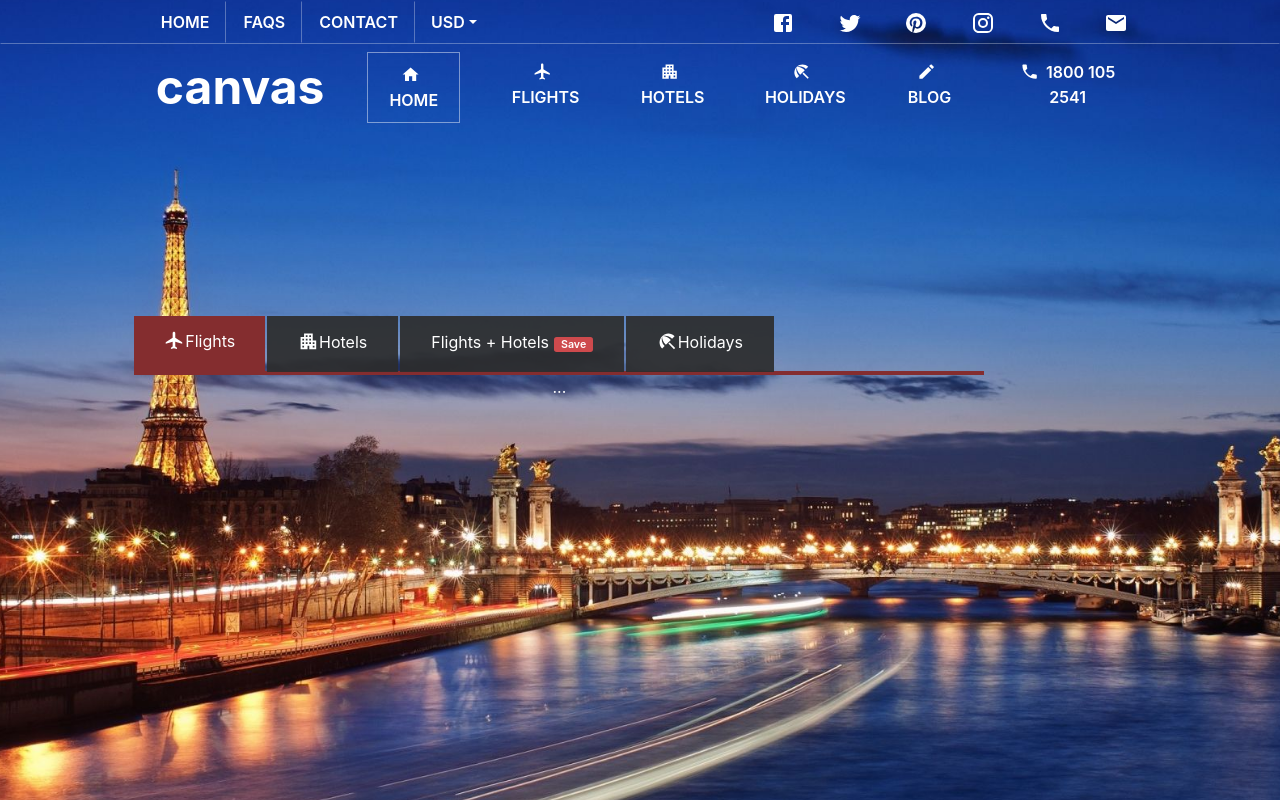
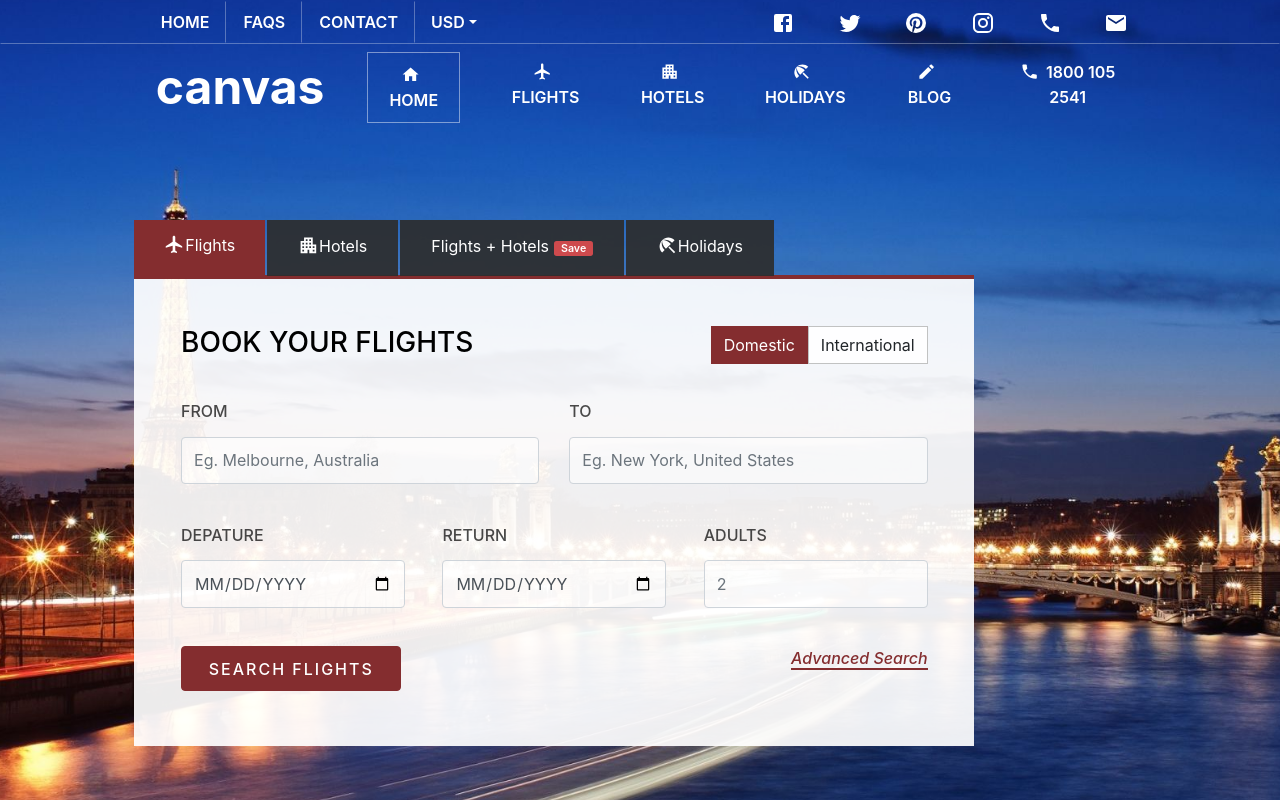
Before and after one commit to Chiaro-K/react_booking_system, a React (Create React App) app: page /home in a window 1280 px wide. Built offline with nearby package versions, Linux system fonts and the light colour scheme.

Commit message:
add flight info to page - add the css to match template

```diff
--- a/src/components/booking-frame/booking-frame.js
+++ b/src/components/booking-frame/booking-frame.js
@@ -1,5 +1,6 @@
 import React, { Component, Fragment } from 'react';
 import './booking-frame.scss';
+import FlightInfo from '../flight-info/flight-info';
 import FlightIcon from '@material-ui/icons/Flight';
 import ApartmentIcon from '@material-ui/icons/Apartment';
 import BeachAccessIcon from '@material-ui/icons/BeachAccess';
@@ -16,7 +17,7 @@ const BookingFrame = () => {
                 </div>
             </nav>
             <div className="tab-content" id="nav-tabContent">
-                    <div className="tab-pane fade show active" id="nav-home" role="tabpanel" aria-labelledby="nav-home-tab">...</div>
+                <div className="tab-pane fade show active" id="nav-home" role="tabpanel" aria-labelledby="nav-home-tab"><FlightInfo /></div>
                 <div className="tab-pane fade" id="nav-profile" role="tabpanel" aria-labelledby="nav-profile-tab">...</div>
                 <div className="tab-pane fade" id="nav-contact" role="tabpanel" aria-labelledby="nav-contact-tab">...</div>
                 <div className="tab-pane fade" id="nav-contact" role="tabpanel" aria-labelledby="nav-contact-tab">...</div>
--- /dev/null
+++ b/src/components/flight-info/flight-info.js
@@ -0,0 +1,51 @@
+import React, { Component, Fragment } from 'react';
+import './flight-info.scss';
+
+const FlightInfo = () => {
+    return (
+        <div id="flight-info">
+            <form>
+                <header>
+                    <h3>Book Your Flights</h3>
+                    <div class="right">
+                        <button className="btn active" type="button">Domestic</button>
+                        <button className="btn" type="button">International</button>
+                    </div>
+                </header>
+                <section className="flex-container">
+                    <div class="form-group wide">
+                        <label for="from">From</label>
+                        <input type="text" class="form-control" id="from" aria-describedby="from" placeholder="Eg. Melbourne, Australia" required></input>
+                    </div>
+                    <div class="form-group wide">
+                        <label for="to">To</label>
+                        <input type="text" class="form-control" id="to" placeholder="Eg. New York, United States" required></input>
+                    </div>
+                </section>
+                <section className="flex-container">
+                    <div class="form-group short">
+                        <label for="departure">Depature</label>
+                        <input type="date" class="form-control" id="departure" aria-describedby="departure" required></input>
+                    </div>
+                    <div class="form-group short">
+                        <label for="return">Return</label>
+                        <input type="date" class="form-control" id="return" aria-describedby="return" required></input>
+                    </div>
+                    <div class="form-group short">
+                        <label for="adults">Adults</label>
+                        <input type="number" required class="form-control" id="adults" aria-describedby="adults" placeholder="2" required></input>
+                    </div>
+                </section>
+                <section className="flex-container">
+                    <div>
+                        <button type="submit" className="btn btn-submit">Search Flights</button>
+                    </div>
+                    <div>
+                        <a href="#">Advanced Search</a>
+                    </div>
+                </section>
+            </form>
+        </div>
+    );
+}
+export default FlightInfo;
--- /dev/null
+++ b/src/components/flight-info/flight-info.scss
@@ -0,0 +1,80 @@
+$red: #842d2f;
+@mixin all-red {
+  border: 1px solid $red;
+  background-color: $red;
+  color: #ffffff;
+}
+
+#flight-info {
+  header {
+    margin-bottom: 30pt;
+  }
+
+  text-align: left;
+  width: 100%;
+  height: 350pt;
+  background-color: #ffffffeb;
+  padding: 35pt;
+  h3,
+  label {
+    color: #000;
+    text-transform: uppercase;
+    display: inline;
+  }
+
+  .right {
+    display: initial;
+    float: right;
+    & .btn {
+      border: 1px solid #000;
+      border-radius: 0em;
+      background-color: #ffffffeb;
+      border-color: #88888882;
+      &.active {
+        @include all-red;
+      }
+    }
+  }
+
+  .flex-container {
+    display: flex;
+    justify-content: space-between;
+    margin-bottom: 17pt;
+    & label {
+      color: #000000b5;
+      font-weight: 500;
+      margin-bottom: 10pt !important;
+    }
+
+    & .form-group {
+      & input {
+        height: calc(2.1em + 0.75rem + 2px);
+        margin-top: 10pt;
+        background-color: #ffffff8c;
+      }
+      &.wide {
+        width: 48%;
+      }
+
+      &.short {
+        width: 30%;
+        & input {
+          text-transform: uppercase;
+        }
+      }
+    }
+    & .btn-submit {
+      padding: 7pt 20pt;
+      @include all-red;
+      text-transform: uppercase;
+      font-weight: 500;
+      letter-spacing: 2px;
+    }
+    & div a {
+      color: $red;
+      font-style: italic;
+      font-weight: 500;
+      border-bottom: 2px solid $red
+    }
+  }
+}
--- a/src/pages/home/home.js
+++ b/src/pages/home/home.js
@@ -16,7 +16,7 @@ class Home extends Component {
                     <header>
                         <BodyNav />
                     </header>
-                    <div class="clear"></div>
+                    <div className="clear"></div>
                     <section className="booking">
                         <BookingFrame />
                     </section>
--- a/src/pages/home/home.scss
+++ b/src/pages/home/home.scss
@@ -12,9 +12,9 @@
 }
 
 .booking {
-  width: 850px;
+  width: 630pt;
   color: #ffffff;
   position: fixed;
-  top: 40%;
+  top: 28%;
   left: 10.5%;
 }
```
Lines whose indentation alone changed are shown as unchanged.
